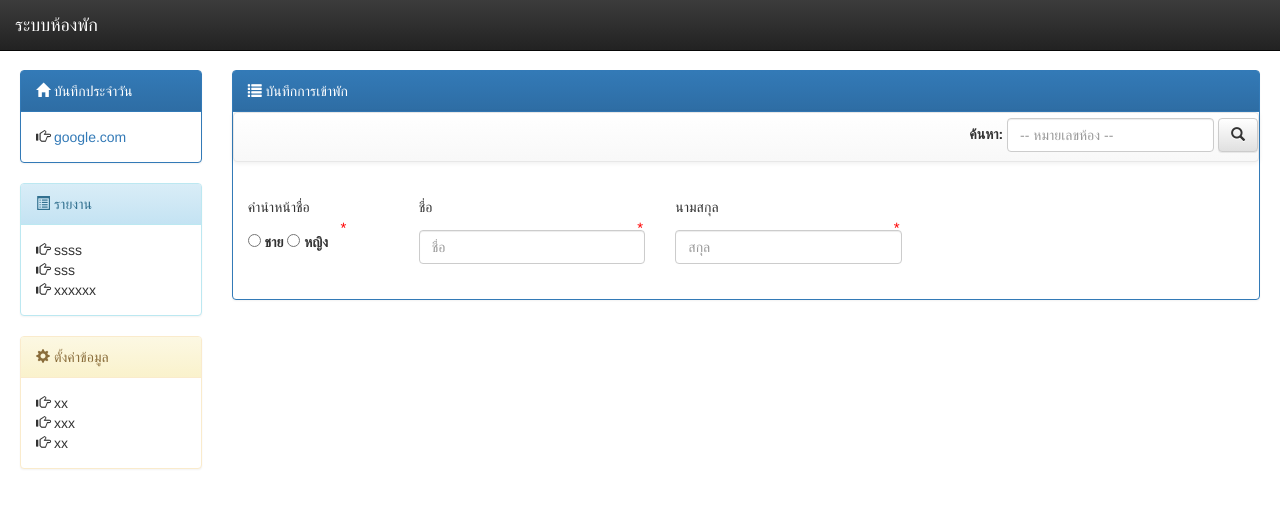
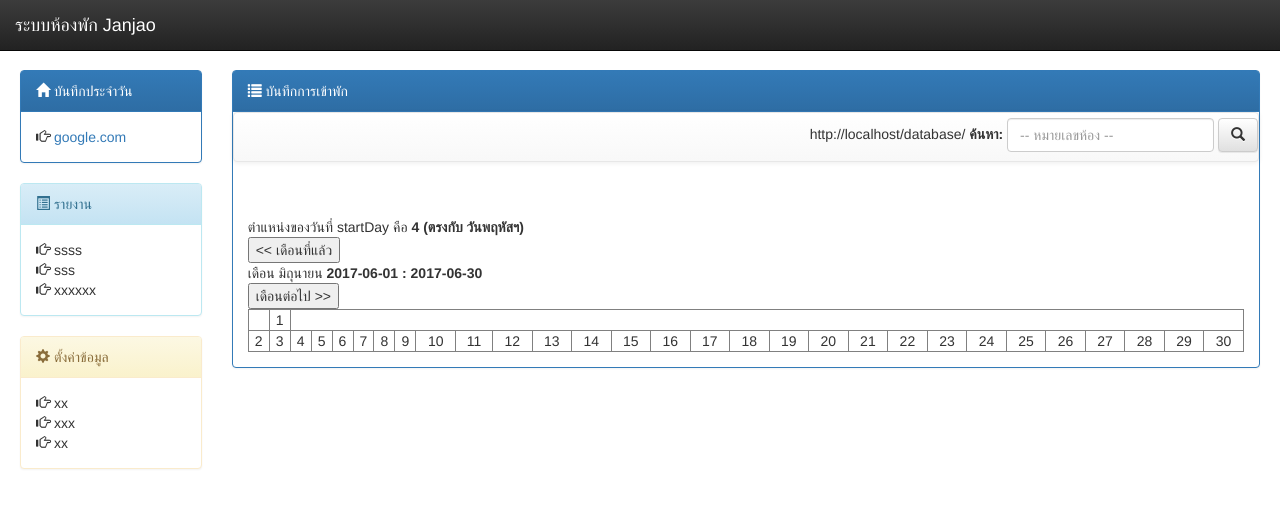
Before and after one commit to mynameistecs51/rentRoom, a CodeIgniter app: page /database/ in a window 1280 px wide. Shown: the top 508 px of the page. Run offline with CodeIgniter, Linux system fonts and the light colour scheme.

Commit message:
update index.php

```diff
--- a/application/config/autoload.php
+++ b/application/config/autoload.php
@@ -89,7 +89,7 @@ $autoload['drivers'] = array();
 |
 |	$autoload['helper'] = array('url', 'file');
 */
-$autoload['helper'] = array('url');
+$autoload['helper'] = array('url','date');
 
 /*
 | -------------------------------------------------------------------
--- a/application/config/config.php
+++ b/application/config/config.php
@@ -23,7 +23,8 @@ defined('BASEPATH') OR exit('No direct script access allowed');
 | a PHP script and you can easily do that on your own.
 |
 */
-$config['base_url'] = 'http://localhost/room_rent/';
+$config['base_url']  =  "http://".$_SERVER['HTTP_HOST'];
+$config['base_url'] .= preg_replace('@/+$@', '', dirname($_SERVER['SCRIPT_NAME'])).'/';
 
 /*
 |--------------------------------------------------------------------------
--- a/application/views/index.php
+++ b/application/views/index.php
@@ -45,7 +45,7 @@
 					<span class="icon-bar"></span>
 					<span class="icon-bar"></span>
 				</button>
-				<a class="navbar-brand" >ระบบห้องพัก</a>
+				<a class="navbar-brand" >ระบบห้องพัก Janjao</a>
 			</div>
 		</nav>
 	</div>
@@ -88,6 +88,7 @@
 				<div class="navbar navbar-default" style="padding-top:5px;">
 					<div class="form-inline">
 						<div class="form-group pull-right">
+							<?php echo base_url(); ?>
 							<label for="search">ค้นหา: </label>
 							<input type="text" class="form-control" id="search" placeholder="-- หมายเลขห้อง --">
 							<button  class="btn btn-default"><i class="glyphicon glyphicon-search"></i> </button>
@@ -98,7 +99,85 @@
 				</div>
 
 				<div class="panel-body">
-					<div class="row form_input" style="text-align:left; margin-bottom:20px">
+					<?php
+					header('Content-Type: text/html; charset=utf-8');
+					$weekDay = array( 'อาทิตย์', 'จันทร์', 'อังคาร', 'พุธ', 'พฤหัสฯ', 'ศุกร์', 'เสาร์');
+					$thaiMon = array( "01" => "มกราคม", "02" => "กุมภาพันธ์", "03" => "มีนาคม", "04" => "เมษายน",
+						"05" => "พฤษภาคม","06" => "มิถุนายน", "07" => "กรกฎาคม", "08" => "สิงหาคม",
+						"09" => "กันยายน", "10" => "ตุลาคม", "11" => "พฤศจิกายน", "12" => "ธันวาคม");
+
+//Sun - Sat
+$month = isset($_GET['month']) ? $_GET['month'] : date('m'); //ถ้าส่งค่าเดือนมาใช้ค่าที่ส่งมา ถ้าไม่ส่งมาด้วย ใช้เดือนปัจจุบัน
+$year = isset($_GET['year']) ? $_GET['year'] : date('Y'); //ถ้าส่งค่าปีมาใช้ค่าที่ส่งมา ถ้าไม่ส่งมาด้วย ใช้ปีปัจจุบัน
+
+//วันที่
+$startDay = $year.'-'.$month."-01";   //วันที่เริ่มต้นของเดือน
+
+$timeDate = strtotime($startDay);   //เปลี่ยนวันที่เป็น timestamp
+$lastDay = date("t", $timeDate);   //จำนวนวันของเดือน
+
+$endDay = $year.'-'.$month."-". $lastDay;  //วันที่สุดท้ายของเดือน
+
+$startPoint = date('w', $timeDate);   //จุดเริ่มต้น วันในสัปดาห์
+
+//echo "<br>\$data ";
+//print_r($data);
+//echo "<hr>";
+?>
+<?php
+echo "<br/>ตำแหน่งของวันที่ startDay คือ <strong>", $startPoint , " (ตรงกับ วัน" , $weekDay[$startPoint].")</strong>";
+
+$title = "เดือน $thaiMon[$month] <strong>". $startDay. " : ". $endDay."</strong>";
+
+//ลดเวลาลง 1 เดือน
+$prevMonTime = strtotime ( '-1 month' , $timeDate  );
+$prevMon = date('m', $prevMonTime);
+$prevYear = date('Y', $prevMonTime);
+//เพิ่มเวลาขึ้น 1 เดือน
+$nextMonTime = strtotime ( '+1 month' , $timeDate  );
+$nextMon = date('m', $nextMonTime);
+$nextYear = date('Y', $nextMonTime);
+
+echo '<div id="main">';
+echo '<div id="nav">
+<button class="navLeft" onclick="goTo(\''.$prevMon.'\', \''.$prevYear.'\');"><< เดือนที่แล้ว</button>
+<div class="title">'.$title.'</div>
+<button class="navRight" onclick="goTo(\''.$nextMon.'\', \''.$nextYear.'\');">เดือนต่อไป >></button>
+</div>
+<div style="clear:both"></div>';
+echo "<table id='tb_calendar' border='1' width='100%'>"; //เปิดตาราง
+// echo "<tr>
+// <th>อาทิตย์</th><th>จันทร์</th><th>อังคาร</th><th>พุธ</th><th>พฤหัสฯ</th><th>ศุกร์</th><th>เสาร์</th>
+// </tr>";
+echo "<thead>";
+echo "<th>";    //เปิดแถวใหม่
+$col = $startPoint;          //ให้นับลำดับคอลัมน์จาก ตำแหน่งของ วันในสับดาห์
+//i//f($startPoint < 7){         //ถ้าวันอาทิตย์จะเป็น 7
+// echo str_repeat("<td> </td>", $startPoint); //สร้างคอลัมน์เปล่า กรณี วันแรกของเดือนไม่ใช่วันอาทิตย์
+//}
+for($i=1; $i <= $lastDay; $i++){ //วนลูป ตั้งแต่วันที่ 1 ถึงวันสุดท้ายของเดือน
+ $col++;       //นับจำนวนคอลัมน์ เพื่อนำไปเช็กว่าครบ 7 คอลัมน์รึยัง
+
+ echo "<td style='text-align:center;'>", $i , "</td>";  //สร้างคอลัมน์ แสดงวันที่
+ //i//f($col % 7 == false){   //ถ้าครบ 7 คอลัมน์ให้ขึ้นบรรทัดใหม่
+  //echo "</tr><tr>";   //ปิดแถวเดิม และขึ้นแถวใหม่
+  //$col = 0;     //เริ่มตัวนับคอลัมน์ใหม่
+//}
+
+echo '</th>';  //ปิดแถวสุดท้าย
+echo "</thead>";
+// echo "<tr><td style='text-align:center;'>", $i , "</td></tr>";
+// echo "<tr><td> <i class='glyphicon glyphicon-user'></i></td></tr>";
+
+}
+//i//f($col < 7){         // ถ้ายังไม่ครบ7 วัน
+ //echo str_repeat("<td> </td>", 7-$col); //สร้างคอลัมน์ให้ครบตามจำนวนที่ขาด
+//}
+
+echo '</table>'; //ปิดตาราง
+echo '</main>';
+?>
+					<!-- <div class="row form_input" style="text-align:left; margin-bottom:20px">
 						<div class="form-group ">
 							<div class="col-sm-2" >
 								<p>คำนำหน้าชื่อ</p>
@@ -116,9 +195,8 @@
 								<p class="required">*</p>
 								<input type="text" class="form-control"  name="lastname_th" placeholder="สกุล" required>
 							</div>
-
 						</div>
-					</div>
+					</div> -->
 				</div>
 			</div>
 		</div> <!-- /. end content body -->
```
